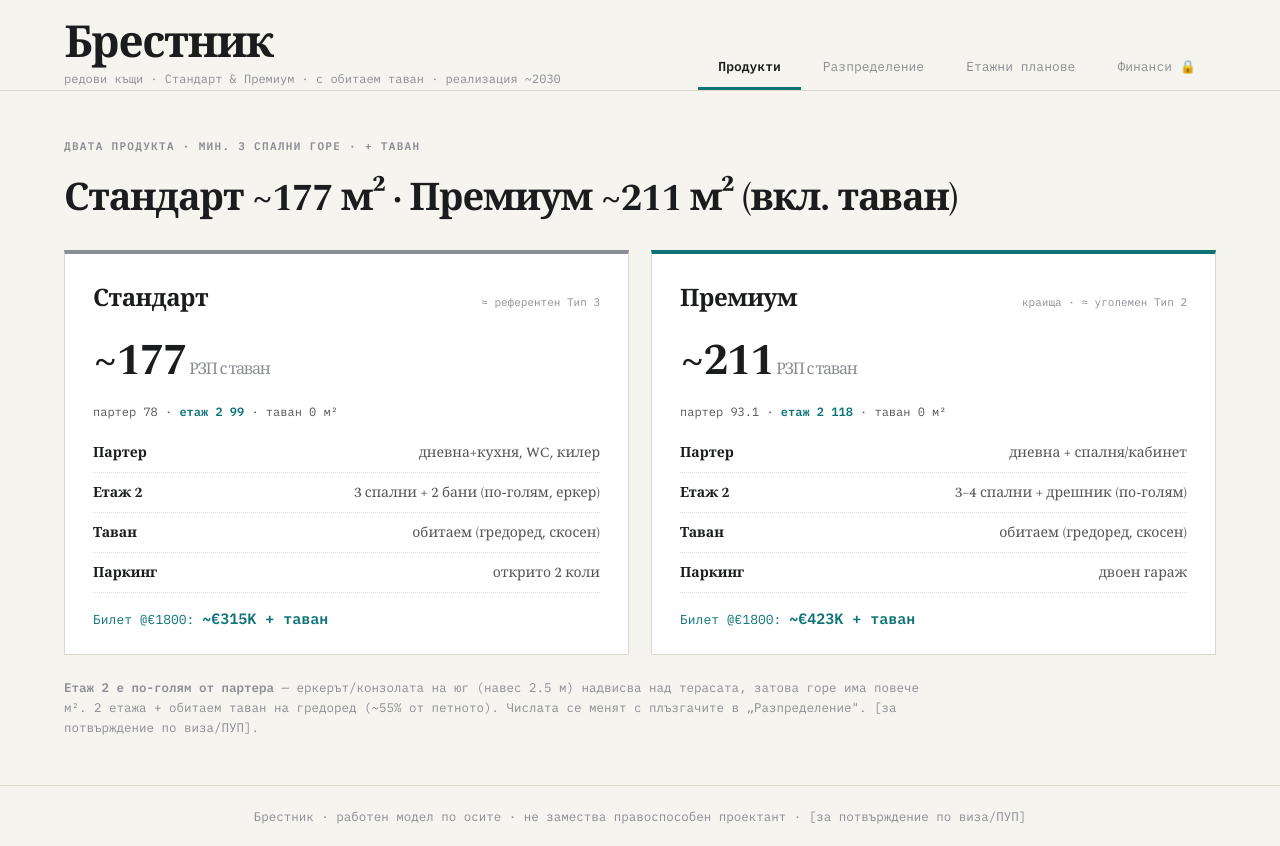
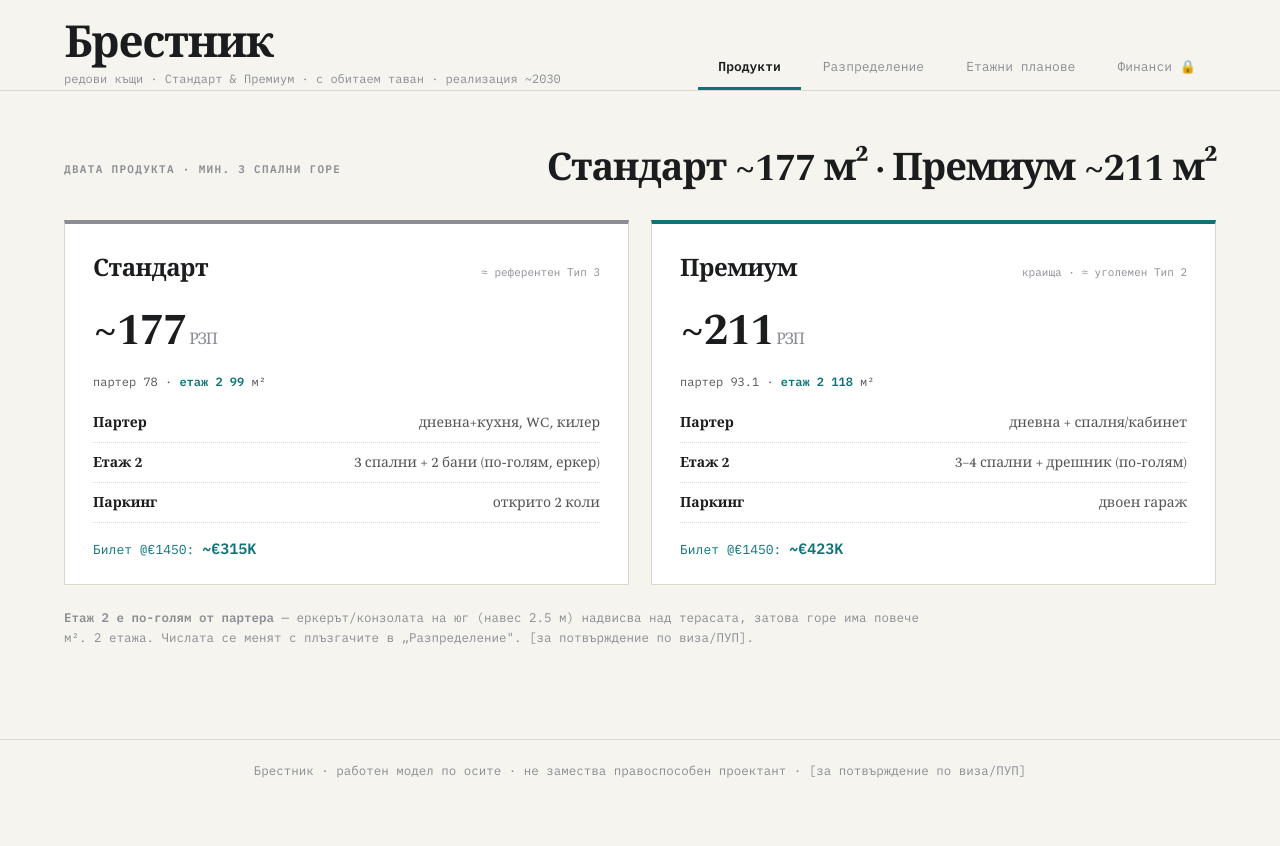
Before and after one commit to h8inc/brestnik-app, a React (Vite) app: page / in a window 1280 px wide. After the commit the page ends 800 px from the top, so only its background shows below. Built offline with nearby package versions, Linux system fonts and the light colour scheme.

Commit message:
Продукти: 'таван' само когато вариантът има таван

```diff
--- a/src/App.jsx
+++ b/src/App.jsx
@@ -78,17 +78,18 @@ const EXPORT_NAMES = { S: ["ground", "floor2", "attic"], P: ["groundP", "floor2P
 const EDITS_KEY = "brestnik-plan-edits-v1";
 const loadEdits = () => { try { return JSON.parse(localStorage.getItem(EDITS_KEY)) || {}; } catch { return {}; } };
 
-function ProductCard({ p, hm, accent }) {
+function ProductCard({ p, hm, accent, attic }) {
+  const rows = p.rows.filter(([k]) => attic || k !== "Таван");
   return (
     <div className={"card" + (accent ? " card-prem" : "")}>
       <div className="card-head">
         <h3>{p.name}</h3>
         <span className="card-ref">{p.ref}</span>
       </div>
-      <div className="card-big">~{hm.RZP}<span> РЗП с таван</span></div>
-      <div className="card-split">партер {hm.footprint} · <b>етаж 2 {hm.floor2}</b> · таван {hm.attic} м²</div>
-      <ul>{p.rows.map(([k, v], i) => <li key={i}><b>{k}</b><span>{v}</span></li>)}</ul>
-      <div className="card-ticket">Билет @€1800: <b>{p.ticket}</b></div>
+      <div className="card-big">~{hm.RZP}<span> РЗП{attic ? " с таван" : ""}</span></div>
+      <div className="card-split">партер {hm.footprint} · <b>етаж 2 {hm.floor2}</b>{attic ? ` · таван ${hm.attic}` : ""} м²</div>
+      <ul>{rows.map(([k, v], i) => <li key={i}><b>{k}</b><span>{v}</span></li>)}</ul>
+      <div className="card-ticket">Билет @€1450: <b>{attic ? p.ticket : p.ticket.replace(/\s*\+\s*таван/, "")}</b></div>
     </div>
   );
 }
@@ -168,12 +169,12 @@ export default function App() {
       <main className="main">
         {tab === "products" && (
           <section className="sec">
-            <div className="sec-h"><span className="eyebrow">Двата продукта · мин. 3 спални горе · + таван</span><h2>Стандарт ~{hmS.RZP} м² · Премиум ~{hmP.RZP} м² (вкл. таван)</h2></div>
+            <div className="sec-h"><span className="eyebrow">Двата продукта · мин. 3 спални горе{dims.attic ? " · + таван" : ""}</span><h2>Стандарт ~{hmS.RZP} м² · Премиум ~{hmP.RZP} м²{dims.attic ? " (вкл. таван)" : ""}</h2></div>
             <div className="cards">
-              <ProductCard p={PRODUCTS.S} hm={hmS} />
-              <ProductCard p={PRODUCTS.P} hm={hmP} accent />
+              <ProductCard p={PRODUCTS.S} hm={hmS} attic={dims.attic} />
+              <ProductCard p={PRODUCTS.P} hm={hmP} accent attic={dims.attic} />
             </div>
-            <p className="note"><b>Етаж 2 е по-голям от партера</b> — еркерът/конзолата на юг (навес {dims.over} м) надвисва над терасата, затова горе има повече м². 2 етажа + обитаем таван на гредоред (~{Math.round(dims.atticRatio * 100)}% от петното). Числата се менят с плъзгачите в „Разпределение". [за потвърждение по виза/ПУП].</p>
+            <p className="note"><b>Етаж 2 е по-голям от партера</b> — еркерът/конзолата на юг (навес {dims.over} м) надвисва над терасата, затова горе има повече м². 2 етажа{dims.attic ? ` + обитаем таван на гредоред (~${Math.round(dims.atticRatio * 100)}% от петното)` : ""}. Числата се менят с плъзгачите в „Разпределение". [за потвърждение по виза/ПУП].</p>
           </section>
         )}
 
```
